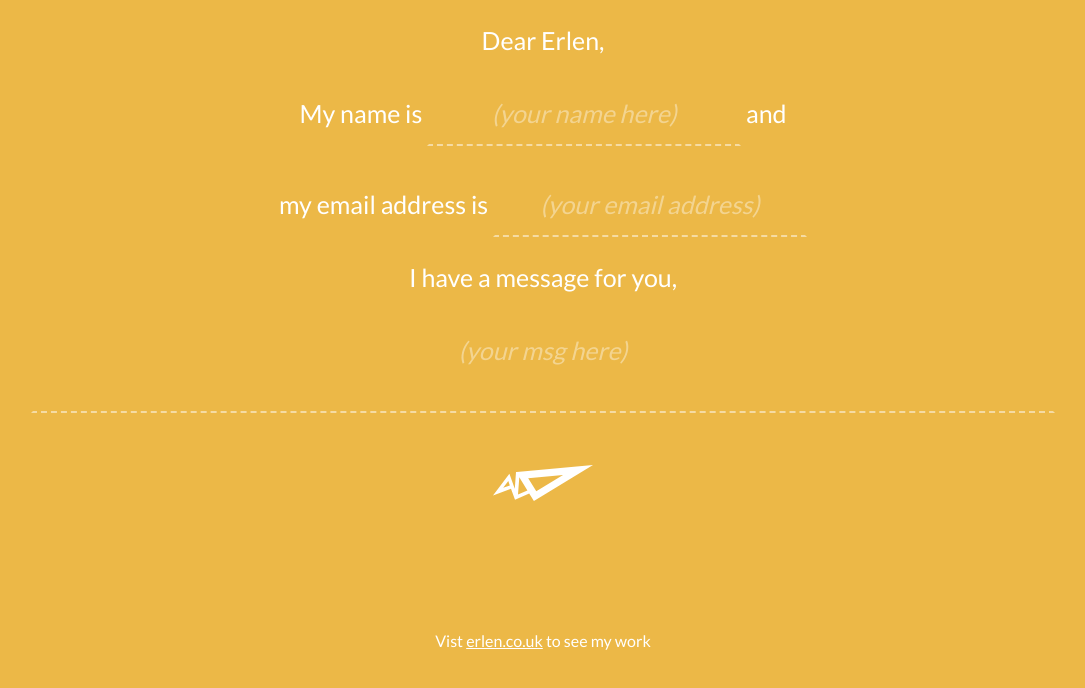
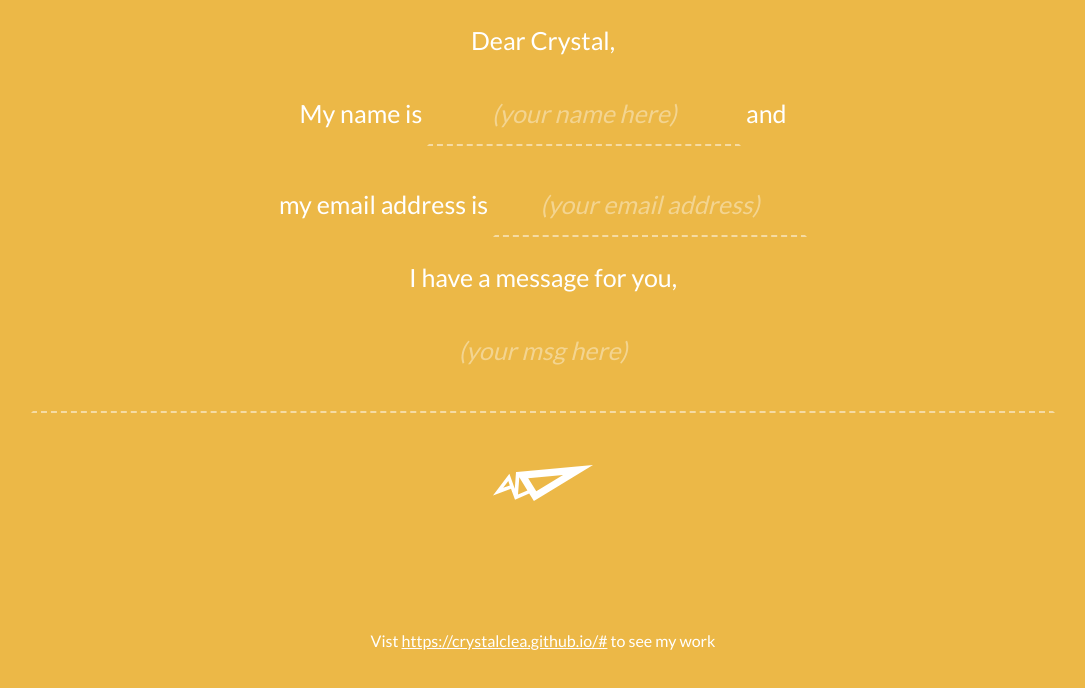
Before and after one commit to crystalclea/contactme, a plain HTML site: page index.html in a window 1280 px wide. Shown: the whole page, without its empty margins (97-1182 px from the left). Drawn offline with Linux system fonts and the light colour scheme.

Commit message:
Update index.html

```diff
--- a/index.html
+++ b/index.html
@@ -9,7 +9,7 @@
 	<link href='http://fonts.googleapis.com/css?family=Lato' rel='stylesheet' type='text/css'>
 
 <form id="contact-form">
-  <p>Dear Erlen,</p>
+  <p>Dear Crystal,</p>
   <p>My
     <label for="your-name">name</label> is
     <input type="text" name="your-name" id="your-name" minlength="3" placeholder="(your name here)" required> and</p>
@@ -27,7 +27,7 @@
   </p>
   <p>
     <button type="submit">
-      <svg version="1.1" class="send-icn" xmlns="http://www.w3.org/2000/svg" xmlns:xlink="http://www.w3.org/1999/xlink" x="0px" y="0px" width="100px" height="36px" viewBox="0 0 100 36" enable-background="new 0 0 100 36" xml:space="preserve">
+      <svg version="1.1" class="send-icn" xmlns="cstandsforcrystal@gmail.com" xmlns:xlink="cstandsforcrystal@gmail.com" x="0px" y="0px" width="100px" height="36px" viewBox="0 0 100 36" enable-background="new 0 0 100 36" xml:space="preserve">
         <path d="M100,0L100,0 M23.8,7.1L100,0L40.9,36l-4.7-7.5L22,34.8l-4-11L0,30.5L16.4,8.7l5.4,15L23,7L23.8,7.1z M16.8,20.4l-1.5-4.3
 	l-5.1,6.7L16.8,20.4z M34.4,25.4l-8.1-13.1L25,29.6L34.4,25.4z M35.2,13.2l8.1,13.1L70,9.9L35.2,13.2z" />
       </svg>
@@ -36,7 +36,7 @@
   </p>
 </form>
 
-<small class='website'>Vist <a href='http://www.erlen.co.uk/' target='_blank'>erlen.co.uk</a> to see my work</small>
+<small class='website'>Vist <a href='https://crystalclea.github.io/#' target='_blank'>https://crystalclea.github.io/#</a> to see my work</small>
 
 
 
```
